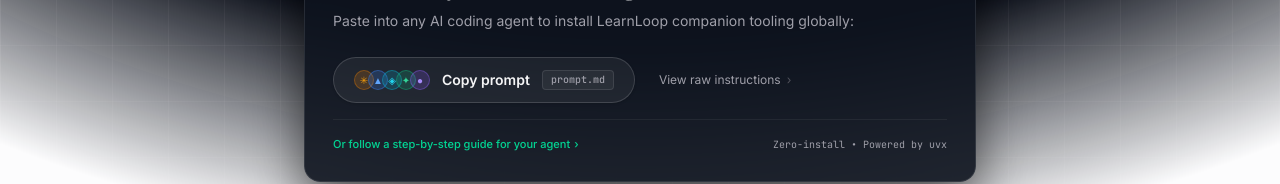
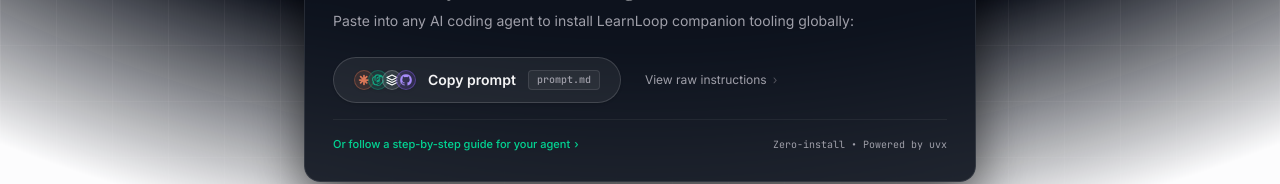
Before and after one commit to Seife1/Devloop-Engine, a Next.js app in the folder website/: page / in a window 1280 px wide. Shown: the part 627-811 px from the top of the page. Built offline with nearby package versions, Linux system fonts and the light colour scheme; no server answers; a web font is replaced by a local one.

Commit message:
feat(website): replace placeholder symbols with official vector logos for Claude, OpenAI, Cursor, and Copilot

```diff
--- a/website/src/components/AgentSetupCard.tsx
+++ b/website/src/components/AgentSetupCard.tsx
@@ -41,42 +41,46 @@ export default function AgentSetupCard() {
           onClick={copyPrompt}
           className="group relative inline-flex items-center justify-center gap-3 px-5 py-3 rounded-full bg-white/[0.06] hover:bg-white/[0.12] border border-white/15 hover:border-emerald-400/50 transition-all duration-200 text-white font-sans text-xs sm:text-sm font-medium shadow-sm hover:shadow-[0_0_20px_rgba(16,185,129,0.2)] active:scale-[0.98]"
         >
-          {/* Agent Brand Icons */}
+          {/* Official Agent Brand Icons Matching Cloudflare's Exact Design */}
           <div className="flex items-center -space-x-1.5">
-            {/* Claude / Anthropic Asterisk */}
+            {/* Claude / Anthropic Official Sunburst / Asterisk SVG */}
             <span
-              title="Claude Code & Desktop"
-              className="w-5 h-5 rounded-full bg-[#D97706]/20 border border-[#D97706]/40 flex items-center justify-center text-[10px] text-[#F59E0B]"
+              title="Claude Code & Claude Desktop"
+              className="w-5 h-5 rounded-full bg-[#CC6B49]/15 border border-[#CC6B49]/40 flex items-center justify-center p-0.5 overflow-hidden shadow-sm backdrop-blur-sm"
             >
-              ✳
+              <svg viewBox="0 0 24 24" fill="#D97757" className="w-3.5 h-3.5">
+                <path d="M4.5 10.5C3.67 10.5 3 11.17 3 12s.67 1.5 1.5 1.5h15c.83 0 1.5-.67 1.5-1.5s-.67-1.5-1.5-1.5h-15zm2.74-5.24a1.5 1.5 0 00-2.12 2.12l10.6 10.6a1.5 1.5 0 002.12-2.12l-10.6-10.6zm10.6 0a1.5 1.5 0 00-2.12 0l-10.6 10.6a1.5 1.5 0 002.12 2.12l10.6-10.6a1.5 1.5 0 000-2.12zM12 3c-.83 0-1.5.67-1.5 1.5v15c0 .83.67 1.5 1.5 1.5s1.5-.67 1.5-1.5v-15C13.5 3.67 12.83 3 12 3z" />
+              </svg>
             </span>
-            {/* Cursor */}
+
+            {/* OpenAI / ChatGPT Swirl SVG */}
+            <span
+              title="OpenAI / ChatGPT / Codex"
+              className="w-5 h-5 rounded-full bg-[#10A37F]/15 border border-[#10A37F]/40 flex items-center justify-center p-0.5 overflow-hidden shadow-sm backdrop-blur-sm"
+            >
+              <svg viewBox="0 0 24 24" fill="#10A37F" className="w-3 h-3">
+                <path d="M22.28 9.53a5.98 5.98 0 0 0-.52-4.91 6.05 6.05 0 0 0-6.51-2.9A6.07 6.07 0 0 0 10.5.5a6.05 6.05 0 0 0-5.77 4.19 6.04 6.04 0 0 0-3.93 2.87 6.06 6.06 0 0 0 .74 7.07 5.98 5.98 0 0 0 .51 4.91 6.05 6.05 0 0 0 6.52 2.9A6.05 6.05 0 0 0 13.3 23.5a6.05 6.05 0 0 0 5.78-4.19 6.04 6.04 0 0 0 3.93-2.87 6.05 6.05 0 0 0-.73-6.91zm-8.99 12.44a4.54 4.54 0 0 1-2.92-1.06l.15-.08 4.88-2.82a.77.77 0 0 0 .39-.67v-6.88l2.07 1.2a.08.08 0 0 1 .04.06v5.7a4.56 4.56 0 0 1-4.61 4.55zm-8.8-3.95a4.55 4.55 0 0 1-.55-3.07l.15.09 4.88 2.82a.76.76 0 0 0 .77 0l5.96-3.44v2.39a.08.08 0 0 1-.03.07l-4.94 2.85a4.56 4.56 0 0 1-6.24-1.71zm-1.84-9.3a4.54 4.54 0 0 1 2.37-2l-.01.17v5.63a.76.76 0 0 0 .38.66l5.96 3.44-2.07 1.2a.08.08 0 0 1-.07 0l-4.94-2.85a4.56 4.56 0 0 1-1.62-6.25zM17.7 11.5l-5.96-3.44 2.07-1.2a.08.08 0 0 1 .07 0l4.94 2.85a4.56 4.56 0 0 1-1.12 8.24v-5.78a.76.76 0 0 0-.39-.67h.39zm3.56-2.58a4.54 4.54 0 0 1 .55 3.07l-.15-.09-4.88-2.82a.76.76 0 0 0-.77 0L10.05 12.5V10.1a.08.08 0 0 1 .03-.07l4.94-2.85a4.56 4.56 0 0 1 6.24 1.74zm-9.52-5.9a4.54 4.54 0 0 1 2.92 1.06l-.15.09-4.88 2.82a.76.76 0 0 0-.39.66v6.88l-2.07-1.2a.08.08 0 0 1-.04-.07v-5.7a4.56 4.56 0 0 1 4.61-4.54z" />
+              </svg>
+            </span>
+
+            {/* Cursor Official Isometric Box SVG */}
             <span
               title="Cursor"
-              className="w-5 h-5 rounded-full bg-[#3B82F6]/20 border border-[#3B82F6]/40 flex items-center justify-center text-[10px] text-[#60A5FA]"
+              className="w-5 h-5 rounded-full bg-white/10 border border-white/20 flex items-center justify-center p-0.5 overflow-hidden shadow-sm backdrop-blur-sm"
             >
-              ▲
+              <svg viewBox="0 0 24 24" fill="none" className="w-3 h-3">
+                <path d="M12 2L2 7l10 5 10-5-10-5zM2 17l10 5 10-5M2 12l10 5 10-5" stroke="#FFFFFF" strokeWidth="2.2" strokeLinecap="round" strokeLinejoin="round" />
+              </svg>
             </span>
-            {/* Windsurf */}
+
+            {/* GitHub Copilot / Octocat Robot SVG */}
             <span
-              title="Windsurf / Devin"
-              className="w-5 h-5 rounded-full bg-[#06B6D4]/20 border border-[#06B6D4]/40 flex items-center justify-center text-[10px] text-[#22D3EE]"
+              title="GitHub Copilot & VS Code"
+              className="w-5 h-5 rounded-full bg-[#8B5CF6]/15 border border-[#8B5CF6]/40 flex items-center justify-center p-0.5 overflow-hidden shadow-sm backdrop-blur-sm"
             >
-              ◈
-            </span>
-            {/* Antigravity / Gemini */}
-            <span
-              title="Antigravity / Gemini"
-              className="w-5 h-5 rounded-full bg-[#10B981]/20 border border-[#10B981]/40 flex items-center justify-center text-[10px] text-[#34D399]"
-            >
-              ✦
-            </span>
-            {/* Copilot */}
-            <span
-              title="VS Code & Copilot"
-              className="w-5 h-5 rounded-full bg-[#8B5CF6]/20 border border-[#8B5CF6]/40 flex items-center justify-center text-[10px] text-[#A78BFA]"
-            >
-              ●
+              <svg viewBox="0 0 24 24" fill="#A78BFA" className="w-3.5 h-3.5">
+                <path d="M12 2a10 10 0 0 0-3.16 19.49c.5.09.68-.22.68-.48v-1.7c-2.78.6-3.37-1.34-3.37-1.34-.45-1.16-1.11-1.47-1.11-1.47-.91-.62.07-.61.07-.61 1 .07 1.53 1.03 1.53 1.03.89 1.52 2.34 1.08 2.91.83.09-.65.35-1.09.63-1.34-2.22-.25-4.55-1.11-4.55-4.94 0-1.09.39-1.99 1.03-2.69-.1-.25-.45-1.27.1-2.65 0 0 .84-.27 2.75 1.02a9.58 9.58 0 0 1 5 0c1.91-1.29 2.75-1.02 2.75-1.02.55 1.38.2 2.4.1 2.65.64.7 1.03 1.6 1.03 2.69 0 3.84-2.34 4.68-4.57 4.93.36.31.68.92.68 1.85v2.74c0 .27.18.58.69.48A10 10 0 0 0 12 2z" />
+              </svg>
             </span>
           </div>
 
```
